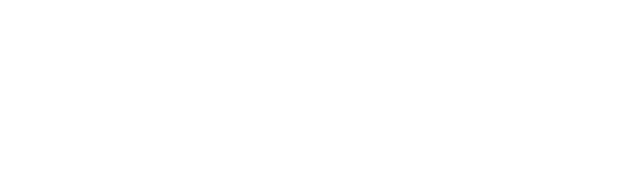
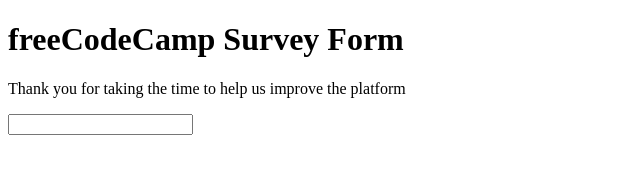
Before and after one commit to DarthWilbert/Wilbert-Rafael_Projet, a plain HTML site: page fcc-test-suite-template-master/index.html in a window 1280 px wide. Shown: the whole page, without its empty margins (0-640 px from the left). Drawn offline with Linux system fonts and the light colour scheme.

Commit message:
Adds first four steps from freeCodeCamp instruction

```diff
--- a/fcc-test-suite-template-master/index.html
+++ b/fcc-test-suite-template-master/index.html
@@ -8,6 +8,13 @@
 
   <body>
     <script src="https://cdn.freecodecamp.org/testable-projects-fcc/v1/bundle.js"></script>
+
+
+    <h1 id="title"> freeCodeCamp Survey Form </h1>
+    <p id="description"> Thank you for taking the time to help us improve the platform </p>
+    <form id="survey-form">
+    <input id="name" type="text"> </input>
+    </form>
 
     <!--
 
```
